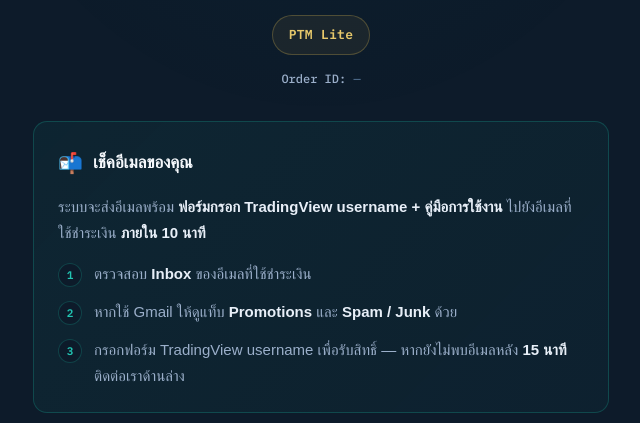
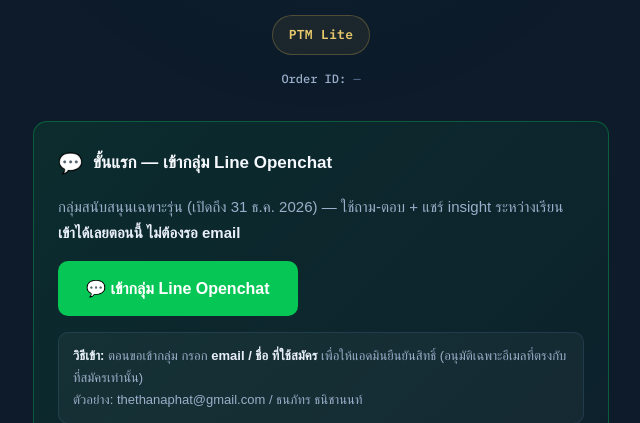
Before and after one commit to thethanaphat/ptm-lite, a plain HTML site: page thank-you-op1/index.html in a window 1280 px wide. Shown: the part 377-800 px from the top of the page, without its empty margins (319-959 px from the left). Drawn offline with Linux system fonts and the light colour scheme; a web font is replaced by a local one.

Commit message:
Add files via upload

```diff
--- a/thank-you-op1/index.html
+++ b/thank-you-op1/index.html
@@ -492,10 +492,27 @@
       <div class="hero">
         <div class="hero-label">ชำระเงินสำเร็จ</div>
         <h1>ขอบคุณสำหรับการสมัครครับ</h1>
-        <p>ยินดีต้อนรับ — PTM Lite Indicator พร้อม Zoom สอนสด + Q&amp;A วันที่ 19 ก.ค. 2026</p>
+        <p>ยินดีต้อนรับ — PTM Lite Indicator พร้อม Zoom สอนสด + Q&amp;A<br>วันที่ 19 ก.ค. 2026</p>
         <div class="variant-badge">PTM Lite</div>
         <div class="order-id">
           <strong>Order ID:</strong> <span id="order-id-display">—</span>
+        </div>
+      </div>
+
+      <!-- ===== STEP 1: LINE GROUP (point-of-purchase capture) ===== -->
+      <div class="card" style="background: linear-gradient(135deg, rgba(6,199,85,0.10) 0%, rgba(6,199,85,0.04) 100%); border-color: rgba(6,199,85,0.35);">
+        <div class="card-title"><span class="icon">💬</span>ขั้นแรก — เข้ากลุ่ม Line Openchat</div>
+        <p style="color:var(--text-sub); font-size:15px; margin-bottom:16px;">
+          กลุ่มสนับสนุนเฉพาะรุ่น (เปิดถึง 31 ธ.ค. 2026) — ใช้ถาม-ตอบ + แชร์ insight ระหว่างเรียน <strong style="color:var(--text-main)">เข้าได้เลยตอนนี้ ไม่ต้องรอ email</strong>
+        </p>
+        <a href="https://line.me/ti/g2/q1OjzXZvsTHQHr4Si2U7M1d2xuIB7X4VaChPWQ?utm_source=invitation&utm_medium=link_copy&utm_campaign=default"
+           target="_blank" rel="noopener"
+           style="display:inline-block; background:#06C755; color:#FFFFFF; font-weight:700; font-size:16px; padding:14px 28px; border-radius:10px; text-decoration:none;">
+          💬 เข้ากลุ่ม Line Openchat
+        </a>
+        <div style="margin-top:16px; background:rgba(255,255,255,0.04); border:1px solid var(--border); border-radius:10px; padding:12px 14px; font-size:13px; color:var(--text-sub);">
+          <strong style="color:var(--text-main)">วิธีเข้า:</strong> ตอนขอเข้ากลุ่ม กรอก <strong style="color:var(--text-main)">email / ชื่อ ที่ใช้สมัคร</strong> เพื่อให้แอดมินยืนยันสิทธิ์ (อนุมัติเฉพาะอีเมลที่ตรงกับที่สมัครเท่านั้น)<br>
+          <span>ตัวอย่าง: thethanaphat@gmail.com / ธนภัทร ธนิชานนท์</span>
         </div>
       </div>
 
```
